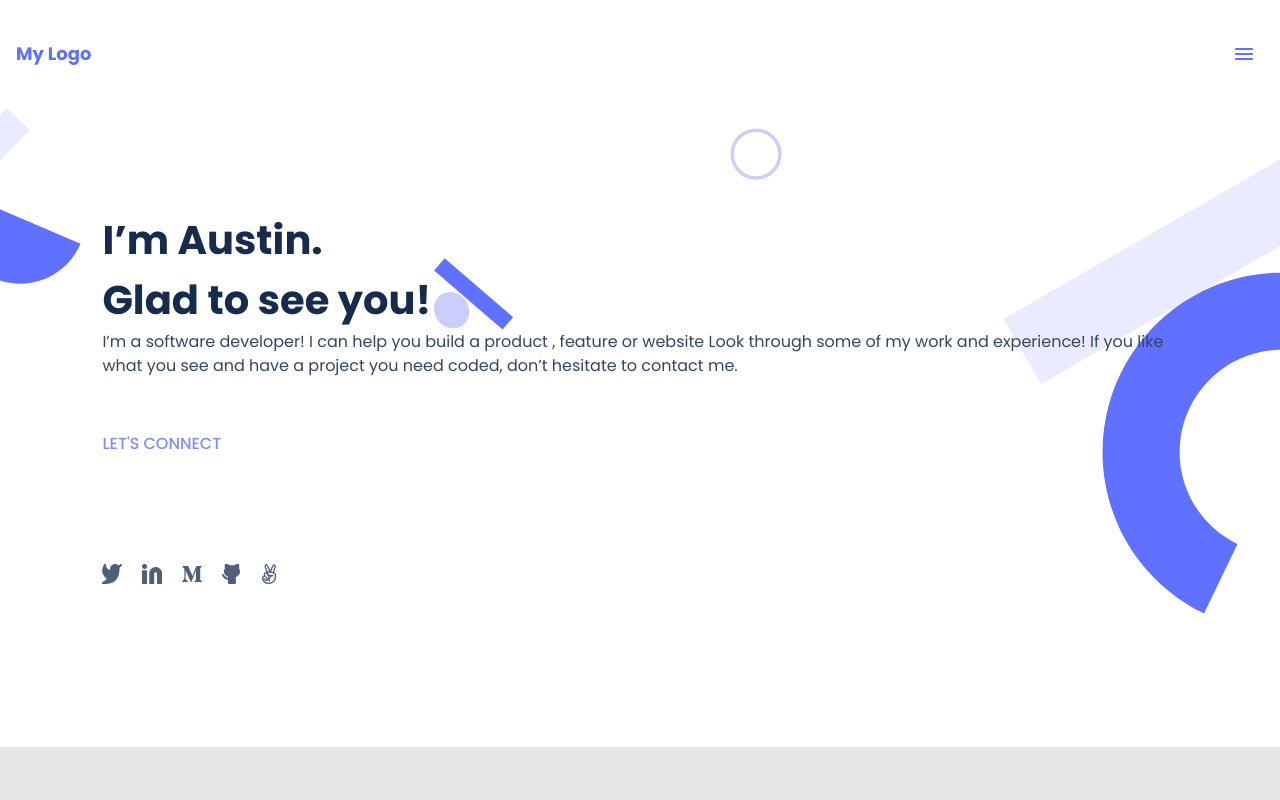
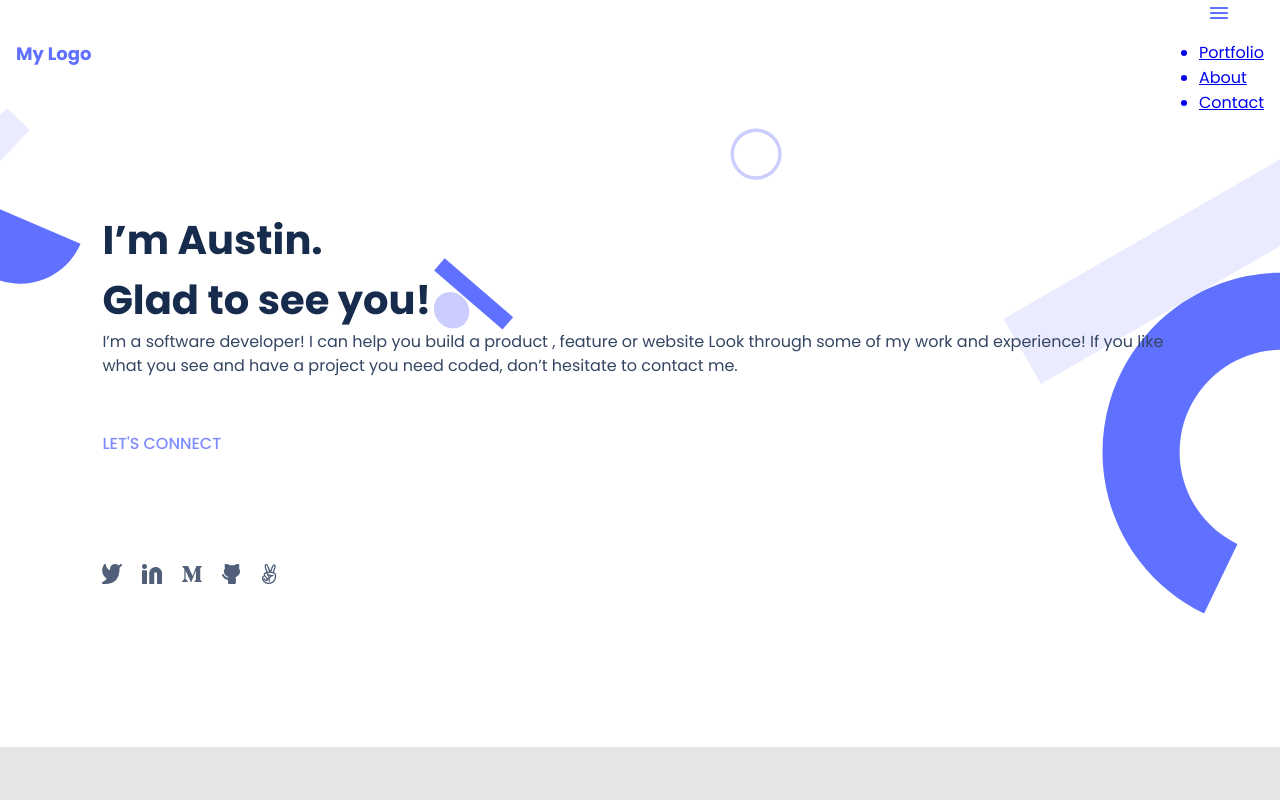
Before and after one commit to ausiemass/portfolio-austin, a website: page index.html in a window 1280 px wide. Shown: the top 800 px of the page. Drawn offline with Linux system fonts and the light colour scheme.

Commit message:
Added desktop navigation menu in html

```diff
--- a/index.html
+++ b/index.html
@@ -14,10 +14,16 @@
     <header>
         <section class="portfolio-header">
             <a class="logo">My Logo</a>
-            <img src="images/Enabled.png" alt="hamburger">
+            <nav class="header-menu">
+                <img src="images/Enabled.png" alt="hamburger" class="hamburger">
+                <ul>
+                   <a href="#"><li>Portfolio</li></a>
+                   <a href="#"><li>About</li></a>
+                   <a href="#"><li>Contact</li></a>
+                </ul>
+            </nav>
         </section>
     </header>
-
 
     <section class="container">
             <h1 class="salutation">I’m Austin. <br> Glad to see you!</h1>
```
